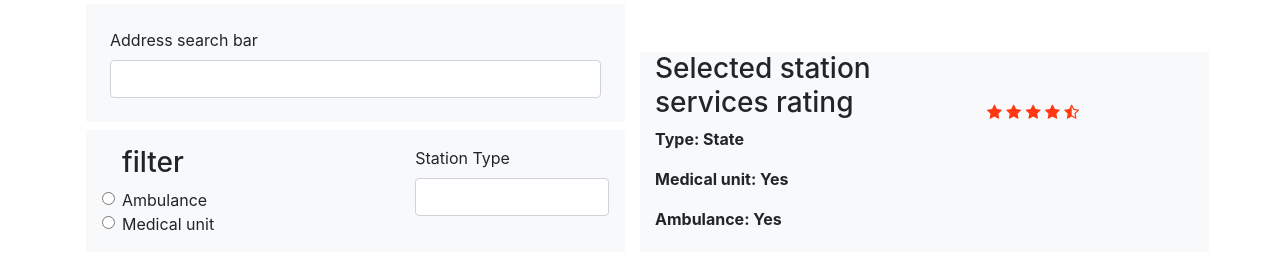
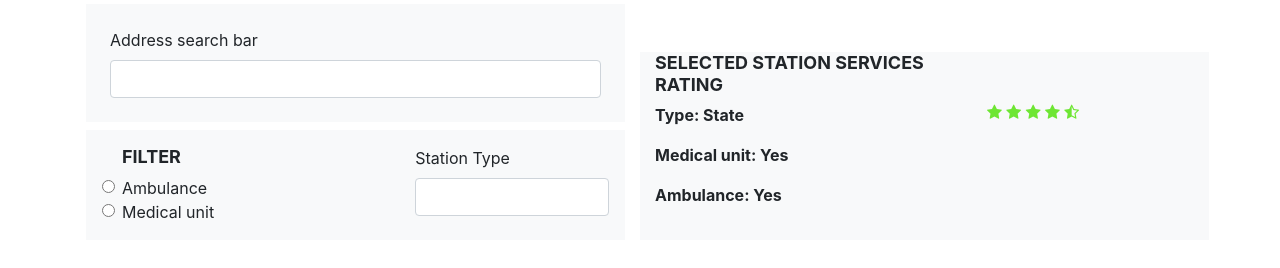
Before and after one commit to alexonufrak/INST377-Project, a plain HTML site: page index.html in a window 1280 px wide. Shown: the part 558-826 px from the top of the page. Drawn offline with nearby package versions, Linux system fonts and the light colour scheme; a script that the page names is missing.

Commit message:
Update style.css

```diff
--- a/style.css
+++ b/style.css
@@ -5,20 +5,25 @@
 }
 
 .fa{
-    color:#ff3712;
+    color:#6ee633;
 }
-.custom{
-	background-color: #d3d3d3;
-	border-radius:10px;
-	box-shadow: 1px 3px 4px #cccccc;
+.custom {
+    background-color: #d3d3d3;
+    border-radius: 10px;
+    box-shadow: 1px 3px 4px #cccccc;
 }
 a:hover{
-	color:#ff3712;
+    columns: #ff3712;
 }
 body{
-	padding: 0;
-	margin: 0;
+    padding: 0;
+    margin: 0;
 }
 a{
-	color:white;
+    color: white;
 }
+h3, h2, h4, h5, h6{
+	text-transform: uppercase;
+	font-size: 18px;
+	font-weight: bold;
+}
```
